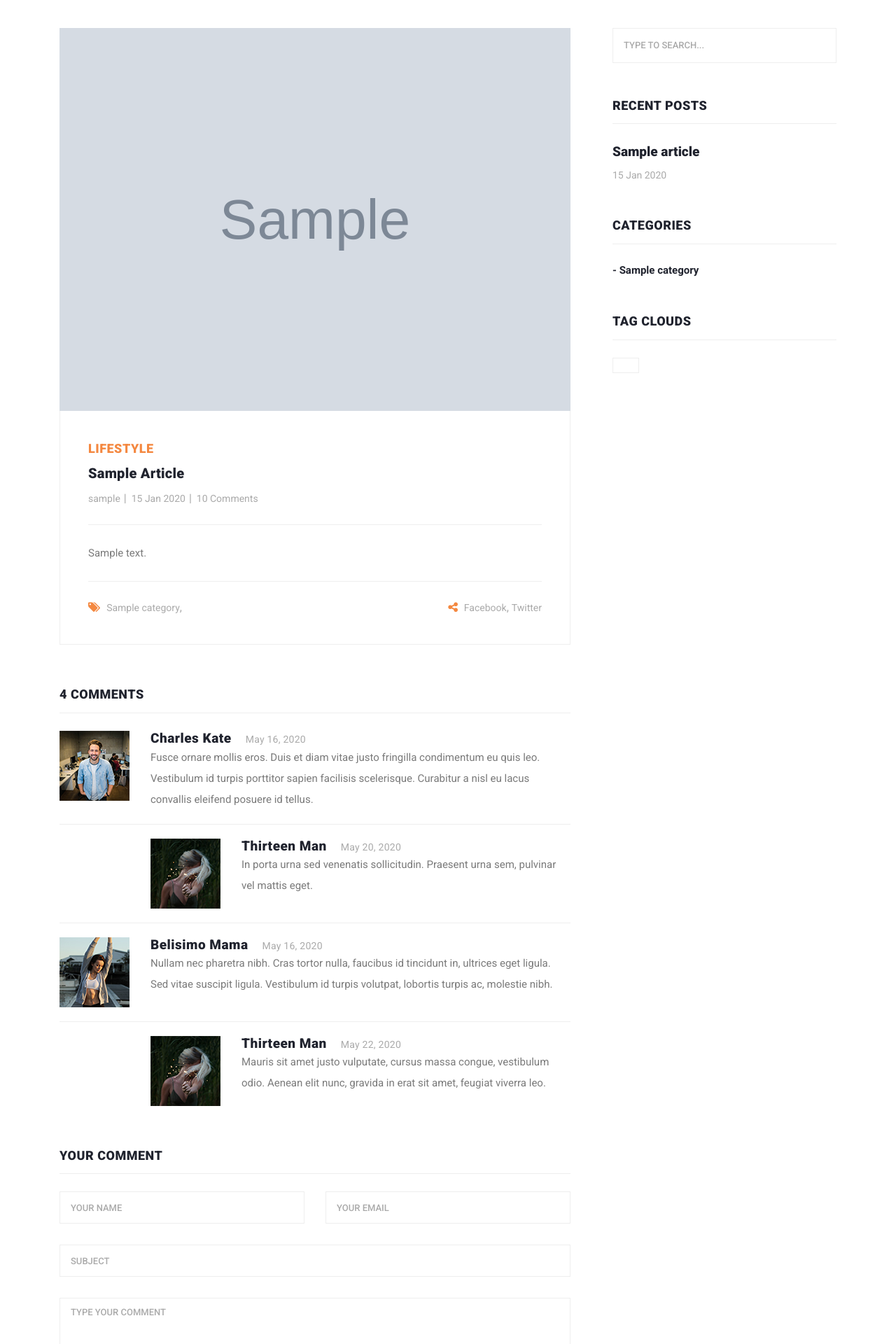
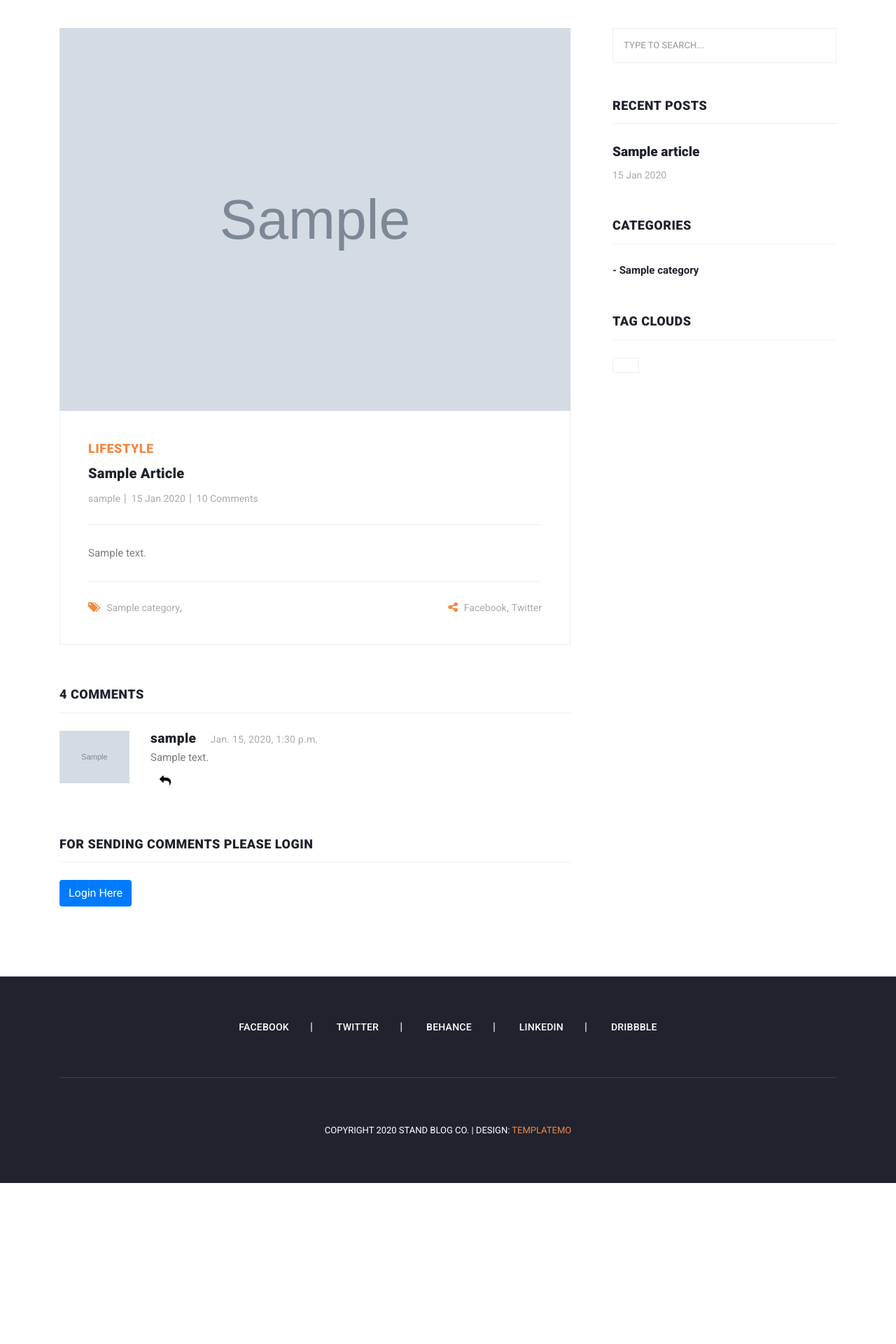
Before and after one commit to afsharsharifi/stand_blog, a Django app: a page that uses templates/_layout.html in a window 1280 px wide. Shown: the part 600-2520 px from the top of the page at 70% size. After the commit the page ends 2290 px from the top, so only its background shows below. Run offline with Django 4.2, Linux system fonts and the light colour scheme; tables that the repository leaves empty hold one stand-in row (values such as "Sample post"); grey boxes marked "Sample" are stand-in pictures; some libraries are stand-ins or nearby versions.

Commit message:
Comment & Rplay Done

```diff
--- a/blog/admin.py
+++ b/blog/admin.py
@@ -4,3 +4,4 @@ from . import models
 
 admin.site.register(models.Article)
 admin.site.register(models.Category)
+admin.site.register(models.Comment)
--- a/blog/models.py
+++ b/blog/models.py
@@ -46,3 +46,16 @@ class Article(models.Model):
     def save(self, *args, **kwargs):
         self.slug = slugify(self.title)
         super(Article, self).save(args, kwargs)
+
+
+class Comment(models.Model):
+    article = models.ForeignKey(Article, on_delete=models.CASCADE, related_name="comments")
+    user = models.ForeignKey(User, on_delete=models.CASCADE, related_name="comments")
+
+    parent = models.ForeignKey('self', on_delete=models.CASCADE, null=True, blank=True, related_name="replies")
+
+    body = models.TextField()
+    created_at = models.DateTimeField(auto_now_add=True)
+
+    def __str__(self):
+        return self.body
--- a/blog/templates/blog/post_details.html
+++ b/blog/templates/blog/post_details.html
@@ -79,72 +79,59 @@
                                 </div>
                                 <div class="content">
                                     <ul>
+                                        {% for comment in article.comments.all %}
+                                        {% if comment.parent == None %}
                                         <li>
                                             <div class="author-thumb">
-                                                <img src="assets/images/comment-author-01.jpg" alt="">
+                                                {% if comment.user.profile.image %}
+                                                <img src="{{ comment.user.profile.image.url }}" alt="">
+                                                {% else %}
+                                                <img src="https://cdn-icons-png.flaticon.com/512/1946/1946429.png" alt="">
+                                                {% endif %}
                                             </div>
                                             <div class="right-content">
-                                                <h4>Charles Kate<span>May 16, 2020</span></h4>
-                                                <p>Fusce ornare mollis eros. Duis et diam vitae justo fringilla condimentum eu quis leo. Vestibulum id turpis porttitor sapien facilisis scelerisque. Curabitur a nisl eu lacus convallis eleifend posuere id tellus.</p>
+                                                <h4>{{ comment.user }}<span>{{ comment.created_at }}</span></h4>
+                                                <p>{{ comment.body }}</p>
+                                                <button onclick="setValueInput('{{ comment.id }}')" class="btn bg-transparent">
+                                                    <i class="fa fa-reply" aria-hidden="true"></i>
+                                                </button>
                                             </div>
                                         </li>
+                                        {% for reply in comment.replies.all %}
                                         <li class="replied">
                                             <div class="author-thumb">
-                                                <img src="assets/images/comment-author-02.jpg" alt="">
+                                                {% if reply.user.profile.image %}
+                                                <img src="{{ reply.user.profile.image.url }}" alt="">
+                                                {% else %}
+                                                <img src="https://cdn-icons-png.flaticon.com/512/1946/1946429.png" alt="">
+                                                {% endif %}
                                             </div>
                                             <div class="right-content">
-                                                <h4>Thirteen Man<span>May 20, 2020</span></h4>
-                                                <p>In porta urna sed venenatis sollicitudin. Praesent urna sem, pulvinar vel mattis eget.</p>
+                                                <h4>{{ reply.user }}<span>{{ reply.created_at }}</span></h4>
+                                                <p>{{ reply.body }}</p>
                                             </div>
                                         </li>
-                                        <li>
-                                            <div class="author-thumb">
-                                                <img src="assets/images/comment-author-03.jpg" alt="">
-                                            </div>
-                                            <div class="right-content">
-                                                <h4>Belisimo Mama<span>May 16, 2020</span></h4>
-                                                <p>Nullam nec pharetra nibh. Cras tortor nulla, faucibus id tincidunt in, ultrices eget ligula. Sed vitae suscipit ligula. Vestibulum id turpis volutpat, lobortis turpis ac, molestie nibh.</p>
-                                            </div>
-                                        </li>
-                                        <li class="replied">
-                                            <div class="author-thumb">
-                                                <img src="assets/images/comment-author-02.jpg" alt="">
-                                            </div>
-                                            <div class="right-content">
-                                                <h4>Thirteen Man<span>May 22, 2020</span></h4>
-                                                <p>Mauris sit amet justo vulputate, cursus massa congue, vestibulum odio. Aenean elit nunc, gravida in erat sit amet, feugiat viverra leo.</p>
-                                            </div>
-                                        </li>
+                                        {% endfor %}
+                                        {% endif %}
+                                        {% endfor %}
                                     </ul>
                                 </div>
                             </div>
                         </div>
+                        {% if request.user.is_authenticated %}
                         <div class="col-lg-12">
                             <div class="sidebar-item submit-comment">
                                 <div class="sidebar-heading">
                                     <h2>Your comment</h2>
                                 </div>
                                 <div class="content">
-                                    <form id="comment" action="#" method="post">
+                                    <form id="comment" method="post">
+                                        {% csrf_token %}
                                         <div class="row">
-                                            <div class="col-md-6 col-sm-12">
-                                                <fieldset>
-                                                    <input name="name" type="text" id="name" placeholder="Your name" required="">
-                                                </fieldset>
-                                            </div>
-                                            <div class="col-md-6 col-sm-12">
-                                                <fieldset>
-                                                    <input name="email" type="text" id="email" placeholder="Your email" required="">
-                                                </fieldset>
-                                            </div>
-                                            <div class="col-md-12 col-sm-12">
-                                                <fieldset>
-                                                    <input name="subject" type="text" id="subject" placeholder="Subject">
-                                                </fieldset>
-                                            </div>
+                                            <input type="hidden" name="parent_id" id="parent_id" value="">
                                             <div class="col-lg-12">
                                                 <fieldset>
-                                                    <textarea name="message" rows="6" id="message" placeholder="Type your comment" required=""></textarea>
+                                                    <textarea name="body" rows="6" id="body-comment" placeholder="Type your comment" required=""></textarea>
                                                 </fieldset>
                                             </div>
                                             <div class="col-lg-12">
@@ -157,6 +144,16 @@
                                 </div>
                             </div>
                         </div>
+                        {% else %}
+                        <div class="col-lg-12">
+                            <div class="sidebar-item submit-comment">
+                                <div class="sidebar-heading">
+                                    <h2>For sending comments please login</h2>
+                                    <a class="btn bg-primary text-white" href="{% url 'login' %}">Login Here</a>
+                                </div>
+                            </div>
+                        </div>
+                        {% endif %}
                     </div>
                 </div>
             </div>
@@ -165,3 +162,13 @@
     </div>
 </section>
 {% endblock %}
+
+{% block footer_ref %}
+<script>
+    function setValueInput(value) {
+        document.getElementById("parent_id").value = value;
+        window.location.href = "#comment"
+        document.getElementById("body-comment").placeholder = "Type Your Reply"
+    }
+</script>
+{% endblock %}
--- a/blog/views.py
+++ b/blog/views.py
@@ -1,5 +1,5 @@
 from django.shortcuts import render, get_object_or_404
-from .models import Article, Category
+from .models import Article, Category, Comment
 from django.core.paginator import Paginator
 # Create your views here.
 
@@ -17,6 +17,10 @@ def post_list(request):
 
 def post_detail(request, slug):
     article = Article.objects.get(slug=slug)
+    if request.method == "POST":
+        body = request.POST.get("body")
+        parent_id = request.POST.get("parent_id")
+        Comment.objects.create(body=body, article=article, user=request.user, parent_id=parent_id)
     context = {
         'article': article
     }
--- a/templates/_layout.html
+++ b/templates/_layout.html
@@ -15,6 +15,7 @@
     </div>
     {% include 'includes/footer.html' %}
     {% include 'includes/_footer_references.html' %}
+    {% block footer_ref %}{% endblock %}
 </body>
 
 </html>
--- a/templates/includes/header.html
+++ b/templates/includes/header.html
@@ -9,7 +9,7 @@
             </button>
             <div class="collapse navbar-collapse" id="navbarResponsive">
                 <ul class="navbar-nav ml-auto">
-                    <li class="nav-item active">
+                    <li class="nav-item {% if request.resolver_match.url_name == 'index' %}active{% endif %}">
                         <a class="nav-link" href="{% url 'index' %}">Home
                             <span class="sr-only">(current)</span>
                         </a>
@@ -17,7 +17,7 @@
                     <li class="nav-item">
                         <a class="nav-link" href="about.html">About Us</a>
                     </li>
-                    <li class="nav-item">
+                    <li class="nav-item {% if request.resolver_match.url_name == 'post_list' %}active{% endif %}">
                         <a class="nav-link" href="{% url 'blog:post_list' %}">Blog Entries</a>
                     </li>
                     <li class="nav-item">
@@ -26,9 +26,9 @@
                     {% if not request.user.is_authenticated %}
                     <li class="nav-item">
                         <div class="d-flex align-items-center">
-                            <a class="nav-link" href="{% url 'login' %}">Login</a>
+                            <a class="nav-link {% if request.resolver_match.url_name == 'login' %}active{% endif %}" href="{% url 'login' %}">Login</a>
                             <span>|</span>
-                            <a class="nav-link" href="{% url 'signup' %}">Signup</a>
+                            <a class="nav-link {% if request.resolver_match.url_name == 'signup' %}active{% endif %}" href="{% url 'signup' %}">Signup</a>
                         </div>
                     </li>
                     {% else %}
```
Also changed, not shown: blog/migrations/0014_comment.py (added), blog/migrations/0015_alter_comment_parent.py (added).
